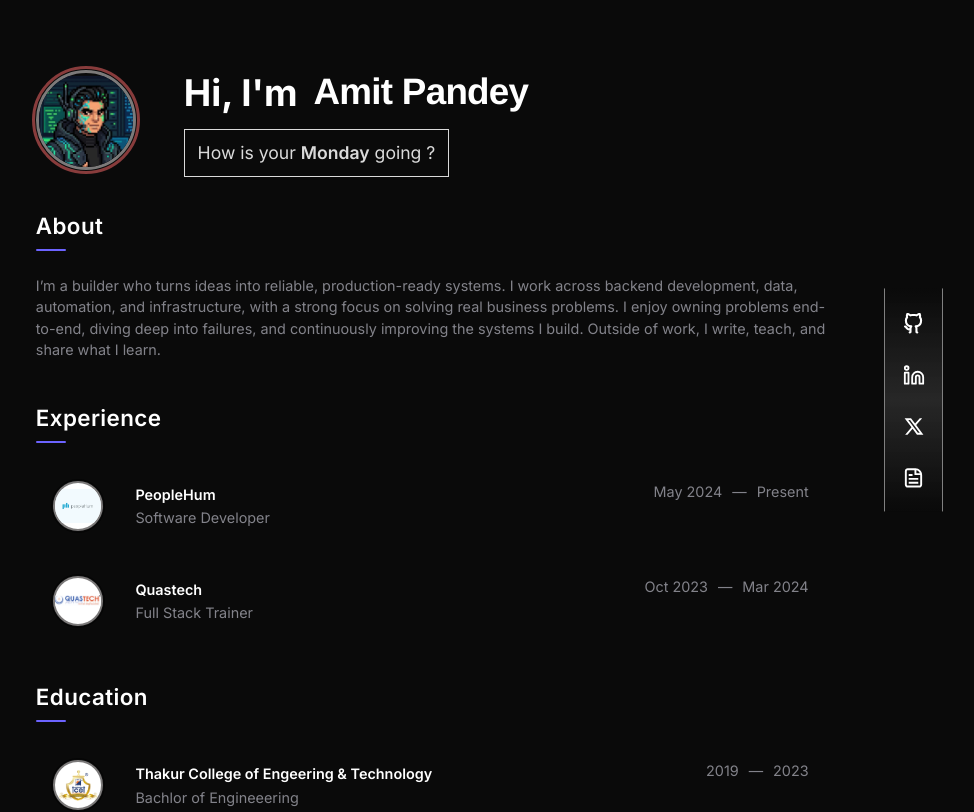
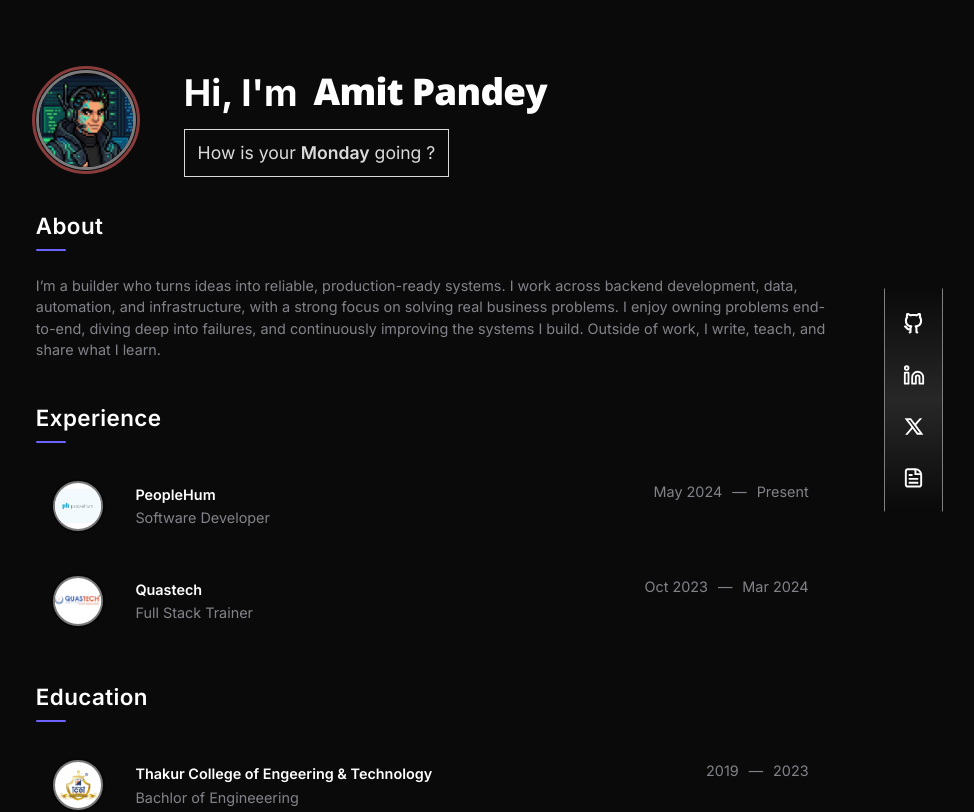
Before and after one commit to tcetamitpandey/AmitPandey.dev, a React (Vite) app: page / in a window 1280 px wide. Shown: the top 812 px of the page, without its empty margins (209-1183 px from the left). Built offline with nearby package versions, Linux system fonts and the light colour scheme.

Commit message:
fix font loading issue

```diff
--- a/index.html
+++ b/index.html
@@ -3,7 +3,17 @@
   <head>
     <meta charset="UTF-8" />
     <link rel="icon" type="image/svg+xml" href="/favicon.ico" />
-    <link rel="preconnect" href="https://fonts.googleapis.com">
+    <!-- Preconnect -->
+  <link rel="preconnect" href="https://fonts.googleapis.com">
+  <link rel="preconnect" href="https://fonts.gstatic.com" crossorigin>
+
+  <!-- Load all required web fonts -->
+  <link
+  href="https://fonts.googleapis.com/css2?family=Inter:wght@100;200;300;400;500;600;700;800;900&family=Playfair+Display:wght@400;500;600;700;800;900&family=Open+Sans:wght@300;400;500;600;700;800&family=Lato:wght@100;200;300;400;500;600;700;800;900&family=Poppins:wght@100;200;300;400;500;600;700;800;900&family=Raleway:wght@100;200;300;400;500;600;700;800;900&family=Ubuntu:wght@300;400;500;600;700&family=Source+Sans+3:wght@200;300;400;500;600;700;800;900&display=swap"
+  rel="stylesheet"
+/>
+
+
     <meta name="viewport" content="width=device-width, initial-scale=1.0" />
     <title>Amit Pandey</title>
   </head>
--- a/src/App.css
+++ b/src/App.css
@@ -1,5 +1,3 @@
-@import url('https://fonts.googleapis.com/css2?family=Inter:wght@100..900&display=swap');
-
 
 .body_container {
   width: 100%;
--- a/src/components/Intro.jsx
+++ b/src/components/Intro.jsx
@@ -26,45 +26,56 @@ export default function Intro(){
 
     const font_collection = [
         "Playfair Display",
-        "Georgia",
-        "Courier New",
-        "Impact",
-        "Comic Sans MS",
         "Open Sans",
         "Lato",
         "Inter",
         "Poppins",
         "Raleway",
         "Ubuntu",
-        "Source Sans Pro",
+        "Source Sans 3",
+        "Georgia",
+        "Courier New",
+        "Impact",
+        "Comic Sans MS",
         "Futura",
         "Avenir",
         "Segoe UI",
         "Helvetica Neue",
         "Verdana",
         "Tahoma"
-        ]
+    ];
+
 
 
     let curr_font_idx = useRef(0)
 
     const [curr_font, setCurr_font ] = useState("Inter")
 
-    useEffect(()=>{
+    useEffect(() => {
+        let intervalId;
 
-        const fontChangeIterval = setInterval(()=>{
-            curr_font_idx.current = (curr_font_idx.current + 1) % font_collection.length
+        document.fonts.ready.then(() => {
+            const safeFonts = font_collection.filter(font =>
+            document.fonts.check(`16px "${font}"`)
+            );
 
-            setCurr_font(font_collection[curr_font_idx.current])
+            if (safeFonts.length === 0) {
+            safeFonts.push("Inter");
+            }
 
-        }, 400 )
+            intervalId = setInterval(() => {
+            curr_font_idx.current =
+                (curr_font_idx.current + 1) % safeFonts.length;
 
-        return ()=>{
-            clearInterval(fontChangeIterval)
-        }
+            setCurr_font(safeFonts[curr_font_idx.current]);
+            }, 400);
+        });
 
+        return () => {
+            if (intervalId) clearInterval(intervalId);
+        };
+        }, []);
 
-    },[])
 
     return (
         <section>
@@ -72,7 +83,7 @@ export default function Intro(){
                 <a href="https://x.com/recursive_fool" >
                 <div className="profile_img" >
                     <span className="profile_img_span">
-                        <img src="./amit_pandey.jpg" alt="" />
+                        <img src="./amit_pandey.jpg" alt="Amit Pandey profile photo" />
                     </span>
                 </div>
                 </a>
```
